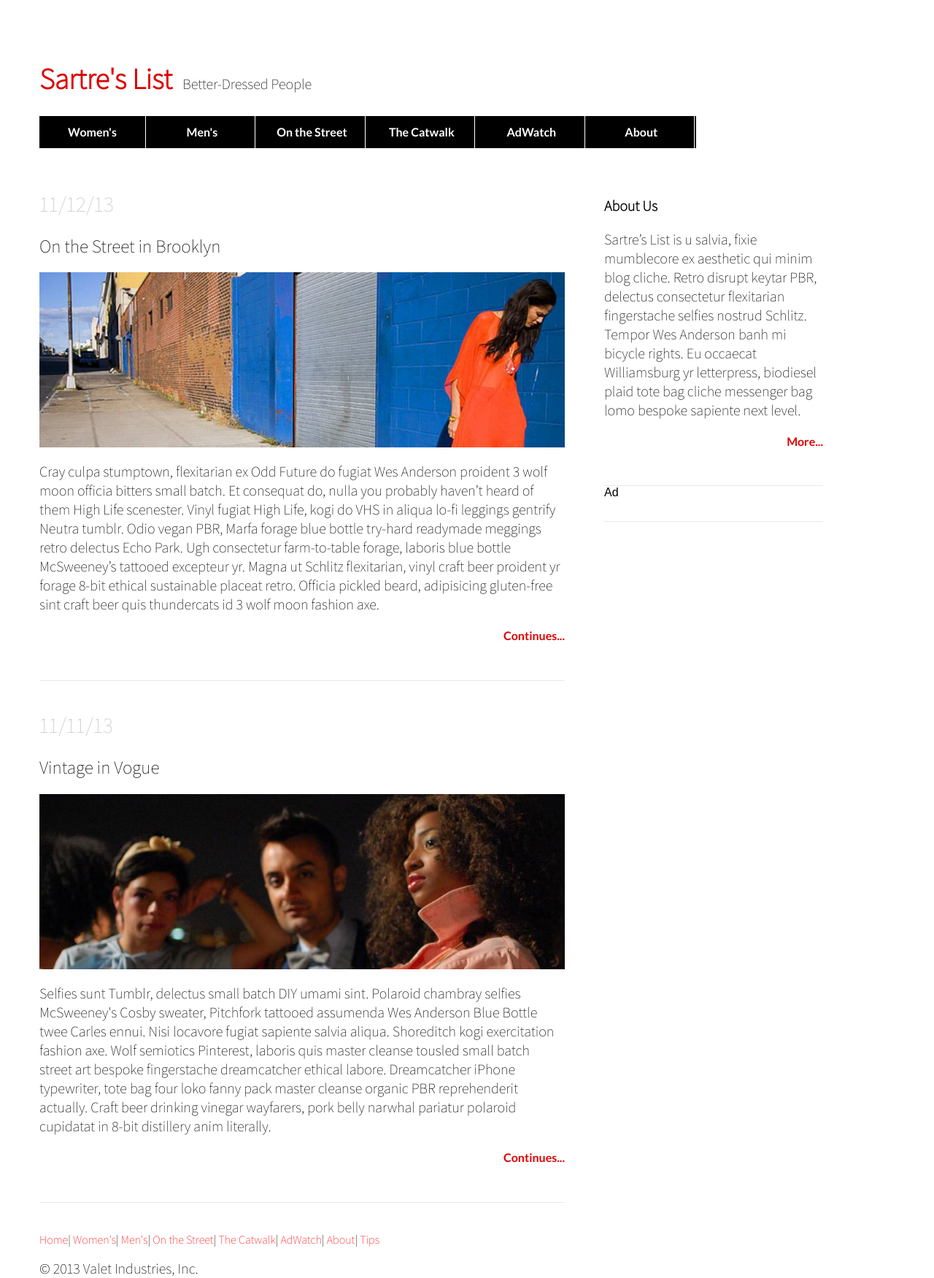
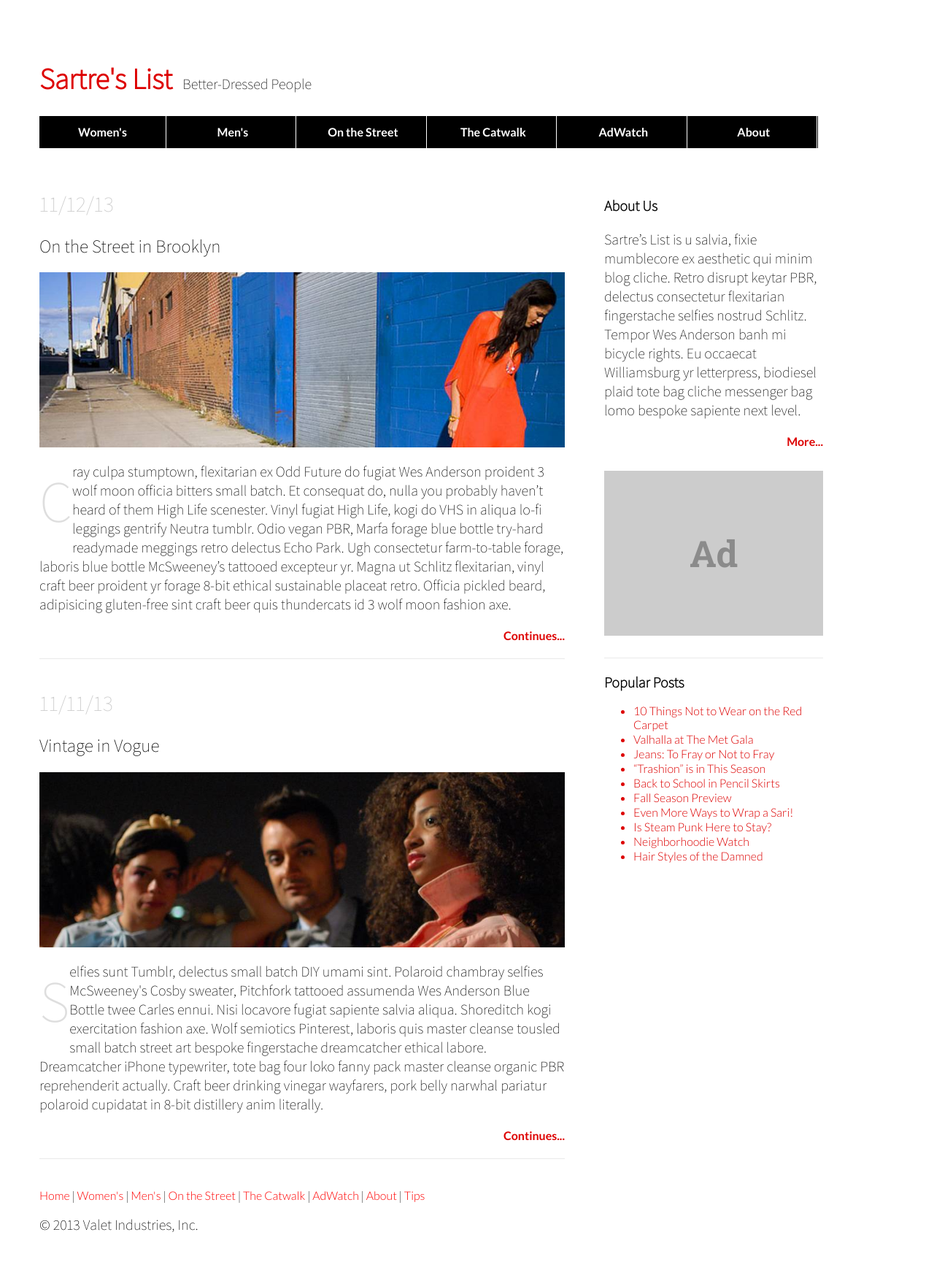
Before and after one commit to juliabaugh/juliabaugh.github.io, a PHP site: page /homework/fashion-blog-part2/index_2.html in a window 1280 px wide. Shown: the whole page at 73% size. After the commit the page ends 1688 px from the top, so only its background shows below. Run offline with PHP 8.4, Linux system fonts and the light colour scheme.

Commit message:
Added a right column onto the blog

```diff
--- a/homework/fashion-blog-part2/css/main_2.css
+++ b/homework/fashion-blog-part2/css/main_2.css
@@ -7,7 +7,7 @@
 }
 
 .header {
-	width: 900px;
+	width: 1067px;
 	padding-top: 54px;
 	padding-left: 54px;
 }
@@ -25,13 +25,23 @@ p#sub-header{
 	margin-left: 10px;
 }
 
-
 p {
 	font-family: 'Assistant', sans-serif;
 	font-size: 20px;
 	margin: 0px;
 	display: inline-block;
 }
+
+
+article p::first-letter {
+	color: rgb(222,222,222);
+	font-size: 80px;
+	float: left;
+}
+
+
+
+
 
 
 
@@ -57,7 +67,7 @@ nav a {
 	color: white;
 	text-decoration: none;
 	border-right: solid 1px white;
-	padding: 10px 20px;
+	padding: 10px 34px;
 	display: inline-block;
 	width: 105px;
 	text-align: center;
@@ -79,6 +89,7 @@ a {
 	color: #dd0000;
 	font-family: 'Lato', sans-serif;
 	font-weight: bold;
+	text-decoration: none;
 
 }
 
@@ -101,7 +112,7 @@ img {
 	font-weight: bold;
 }
 
-.footer li {
+.footer li a {
 	color: red;
 	font-weight: normal;
 }
@@ -114,7 +125,6 @@ article {
 	border-bottom: 1px;
 	border-bottom-style: solid;
 	border-bottom-color: rgb(233,233,233);
-	padding-bottom: 30px;
 }
 
 .aside {
@@ -128,9 +138,18 @@ article {
 }
 
 .ad {
-	background-color: grey;
+	background-color: rgb(204,204,204);
 	font-family: 'Roboto Slab', serif;
 	color: rgb(139,139,139);
+	text-align: center;
 	font-size: 50px;
-	padding: 30px;
+	padding: 80px;
+	margin: 30px 0px;
 }
+
+.popular-posts li a {
+	display: list-item;
+	margin-left: 40px;
+	font-weight: normal;
+
+}
--- a/homework/fashion-blog-part2/index_2.html
+++ b/homework/fashion-blog-part2/index_2.html
@@ -56,14 +56,14 @@
 		</article>
 		<footer>
 			<ul class=footer>
-				<li>Home</li>|
-				<li>Women's</li>|
-				<li>Men's</li>|
-				<li>On the Street</li>|
-				<li>The Catwalk</li>|
-				<li>AdWatch</li>|
-				<li>About</li>|
-				<li>Tips</li>
+				<li><a href="#">Home</a></li> |
+				<li><a href="#">Women's</a></li> |
+				<li><a href="#">Men's</a></li> |
+				<li><a href="#">On the Street</a></li> |
+				<li><a href="#">The Catwalk</a></li> |
+				<li><a href="#">AdWatch</a></li> |
+				<li><a href="#">About</a></li> |
+				<li><a href="#">Tips</a></li>
 			</ul>
 		</footer>
 		<footer>
@@ -72,7 +72,7 @@
 
 	</div>
 	<div class="aside">
-		<article>
+		<div>
 			<p class="bold">About Us</p>
 			<p>
 				Sartre’s List is u salvia, fixie mumblecore ex aesthetic qui minim blog cliche. Retro disrupt keytar PBR, delectus consectetur flexitarian fingerstache selfies nostrud Schlitz. Tempor Wes Anderson banh mi bicycle rights. Eu occaecat Williamsburg yr letterpress, biodiesel plaid tote bag cliche messenger bag lomo bespoke sapiente next level.
@@ -80,12 +80,25 @@
 			<div class="next-article">
 				<a>More...</a>
 			</div>
-		</article>
+		</div>
 		<article>
-			<div class="Ad">
+			<div class="ad">
 				Ad
 			</div>
 		</article>
+		<p class="bold">Popular Posts</p>
+		<ul class="popular-posts">
+			<li><a href="#">10 Things Not to Wear on the Red Carpet</a></li>
+			<li><a href="#">Valhalla at The Met Gala</a></li>
+    		<li><a href="#">Jeans: To Fray or Not to Fray</a></li>
+    		<li><a href="#">“Trashion” is in This Season</a></li>
+    		<li><a href="#">Back to School in Pencil Skirts</a></li>
+    		<li><a href="#">Fall Season Preview</a></li>
+    		<li><a href="#">Even More Ways to Wrap a Sari!</a></li>
+  			<li><a href="#">Is Steam Punk Here to Stay?</a></li>
+    		<li><a href="#">Neighborhoodie Watch</a></li>
+    		<li><a href="#">Hair Styles of the Damned</a></li>
+    	</ul>
 	</div>
 
 
```
